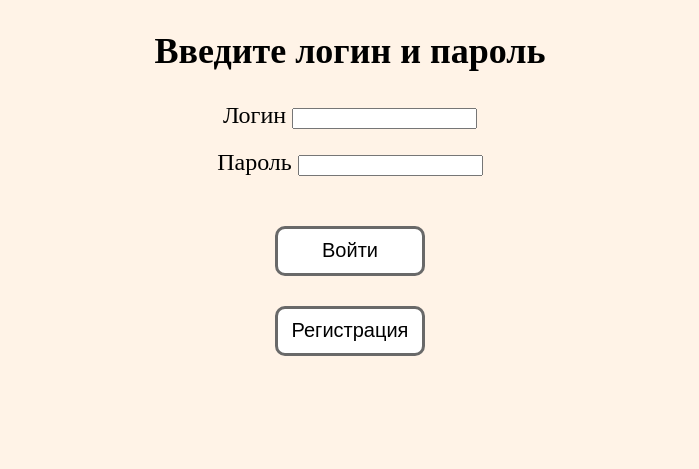
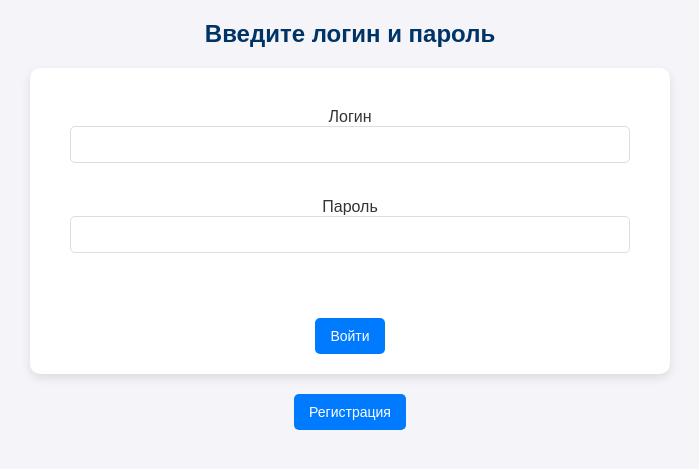
Before and after one commit to Ho1j/RIS_lab, a Flask app: page /auth/ in a window 1280 px wide. Shown: the top 469 px of the page, without its empty margins (290-989 px from the left). Run offline with Flask 3, Linux system fonts and the light colour scheme.

Commit message:
Updated style

```diff
--- a/static/base.css
+++ b/static/base.css
@@ -1,44 +1,86 @@
+/* Base styles for classic design */
+
 body {
-    background-color: #fff3e7;
-    font-size: 24px;
+    font-family: Arial, sans-serif;
+    background-color: #f4f4f9;
+    color: #333;
+    margin: 0;
+    padding: 0;
 }
 
-.buttons-menu{
-    margin-top: 30px;
+h1, h2, h3 {
+    color: #003366;
+    margin-bottom: 20px;
 }
 
-button {
-    display: inline-block;
-    font-size: 20px;
-    text-align: center;
-    width: 150px;
-    height: 50px;
-    color: black;
-    background-color: white;
-    border: 3px solid dimgrey;
-    border-radius: 10px;
-    cursor: pointer;
-    margin-right: 15px;
-    margin-left: 15px;
+a {
+    color: #003366;
+    text-decoration: none;
 }
 
-.buttons-menu {
-
+a:hover {
+    text-decoration: underline;
 }
 
-.success {
-  background-color: #387C4A	;
-    font-size: 15px;
-    padding-top: 5px;
-    color: white;
-    text-align: center;
-    height: 30px;
+button, input[type="submit"] {
+    background-color: #007bff;
+    color: #fff;
+    border: none;
+    padding: 10px 15px;
+    border-radius: 5px;
+    cursor: pointer;
+    font-size: 14px;
 }
-.error {
-  background-color: #A6564B;
-    padding-top: 5px;
-    color: white;
-    font-size: 15px;
-    text-align: center;
-    height: 30px;
+
+button:hover, input[type="submit"]:hover {
+    background-color: #0056b3;
 }
+
+input[type="text"], input[type="password"], select, textarea {
+    width: 100%;
+    padding: 10px;
+    border: 1px solid #ddd;
+    border-radius: 5px;
+    margin-bottom: 15px;
+    box-sizing: border-box;
+}
+
+form {
+    max-width: 600px;
+    margin: 20px auto;
+    padding: 20px;
+    background-color: #fff;
+    border-radius: 10px;
+    box-shadow: 0 4px 10px rgba(0, 0, 0, 0.1);
+}
+
+.wrapper {
+    max-width: 800px;
+    margin: 20px auto;
+    padding: 20px;
+    background-color: #fff;
+    border-radius: 10px;
+    box-shadow: 0 4px 10px rgba(0, 0, 0, 0.1);
+}
+
+table {
+    width: 100%;
+    border-collapse: collapse;
+    margin: 20px 0;
+}
+
+table th, table td {
+    border: 1px solid #ddd;
+    padding: 10px;
+    text-align: left;
+}
+
+table th {
+    background-color: #f4f4f9;
+    color: #003366;
+}
+
+hr {
+    border: 1px solid #ddd;
+    margin: 20px 0;
+}
```
